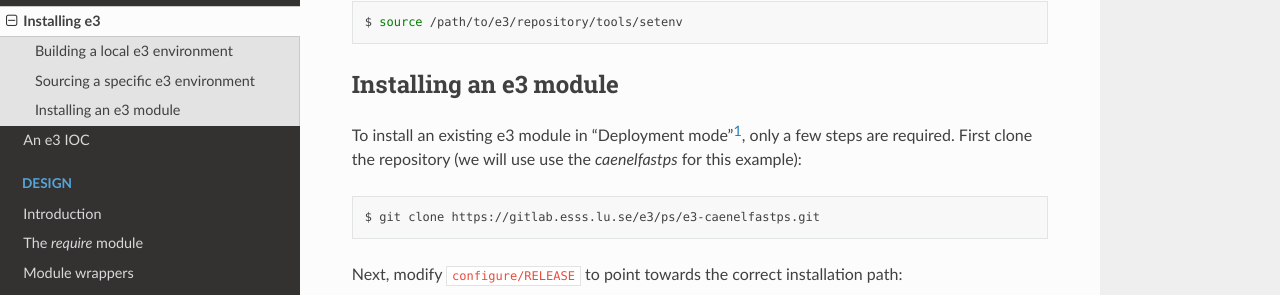
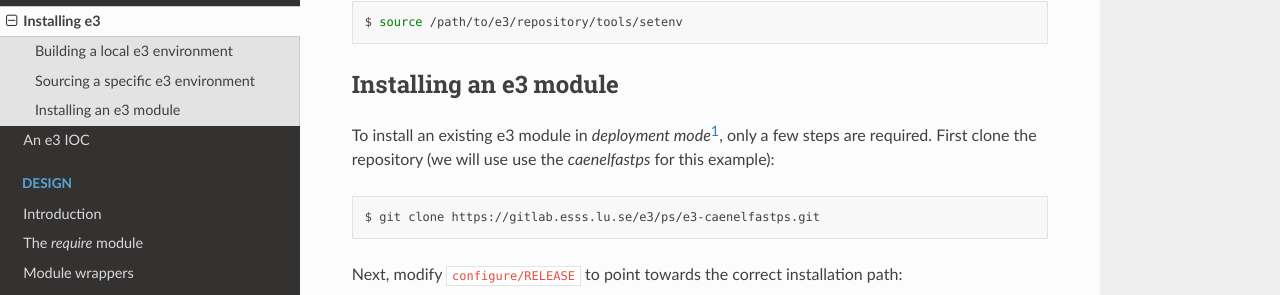
Before and after one commit to ttkorhonen/e3pages, a Sphinx documentation site: the page built from docs/quickstart/1_install.md, in a window 1280 px wide and 900 px high, scrolled down 792 px. Shown: the part 132-427 px from the top of the window. Built offline with Sphinx 7.4.7 and the Read the Docs theme 2.0.0, drawn with Linux system fonts in a browser that asks for light colours.

Commit message:
minorest

````diff
--- a/docs/quickstart/1_install.md
+++ b/docs/quickstart/1_install.md
@@ -37,7 +37,7 @@ $ source /path/to/e3/repository/tools/setenv
 
 ## Installing an e3 module
 
-To install an existing e3 module in "Deployment mode"[^depmode], only a few steps are required. First clone the repository (we will use use the *caenelfastps* for this example):
+To install an existing e3 module in *deployment mode*[^depmode], only a few steps are required. First clone the repository (we will use use the *caenelfastps* for this example):
 
 ```bash
 $ git clone https://gitlab.esss.lu.se/e3/ps/e3-caenelfastps.git
````
